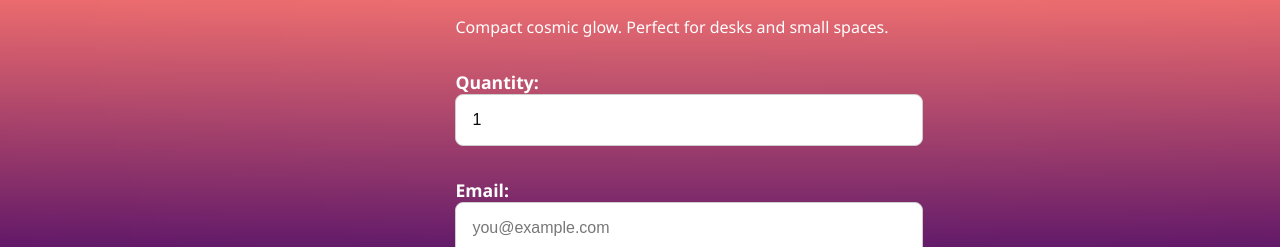
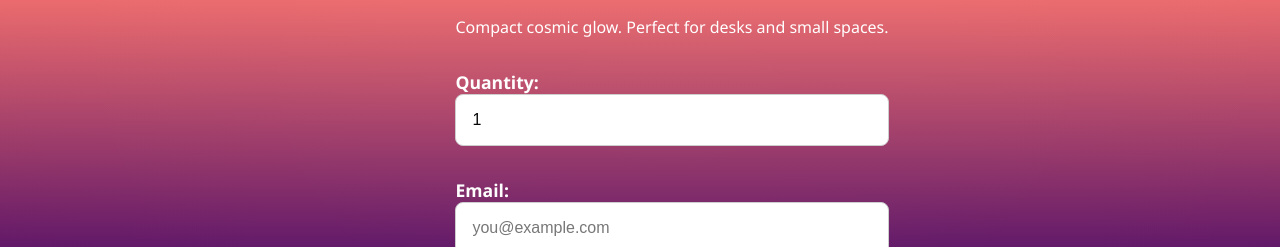
Before and after one commit to Paulo-Carrera/moon-light, a React (Vite) app: page /checkout in a window 1280 px wide. Shown: the part 553-800 px from the top of the page. Built offline with nearby package versions, Linux system fonts and the light colour scheme.

Commit message:
Checkout fix for input fields

```diff
--- a/src/pages/Checkout.css
+++ b/src/pages/Checkout.css
@@ -18,6 +18,7 @@
   background: transparent;
   display: flex;
   flex-direction: column;
+  align-items: center;
 }
 
 /* Labels */
@@ -26,17 +27,21 @@
   margin-bottom: 0.5rem;
   font-weight: bold;
   font-size: 1.1rem;
+  width: 100%;
+  max-width: 480px;
 }
 
 /* Inputs and dropdowns */
 .checkout-input {
   display: block;
   width: 100%;
+  max-width: 480px;
   margin-bottom: 1.5rem;
   padding: 1rem;
   font-size: 1rem;
   border-radius: 8px;
   border: 1px solid #ccc;
+  box-sizing: border-box;
 }
 
 /* Product preview */
@@ -63,6 +68,7 @@
   box-shadow: 0 0 10px rgba(58, 0, 102, 0.6);
   transition: all 0.3s ease;
   width: 100%;
+  max-width: 480px;
   opacity: 1;
 }
 
```
